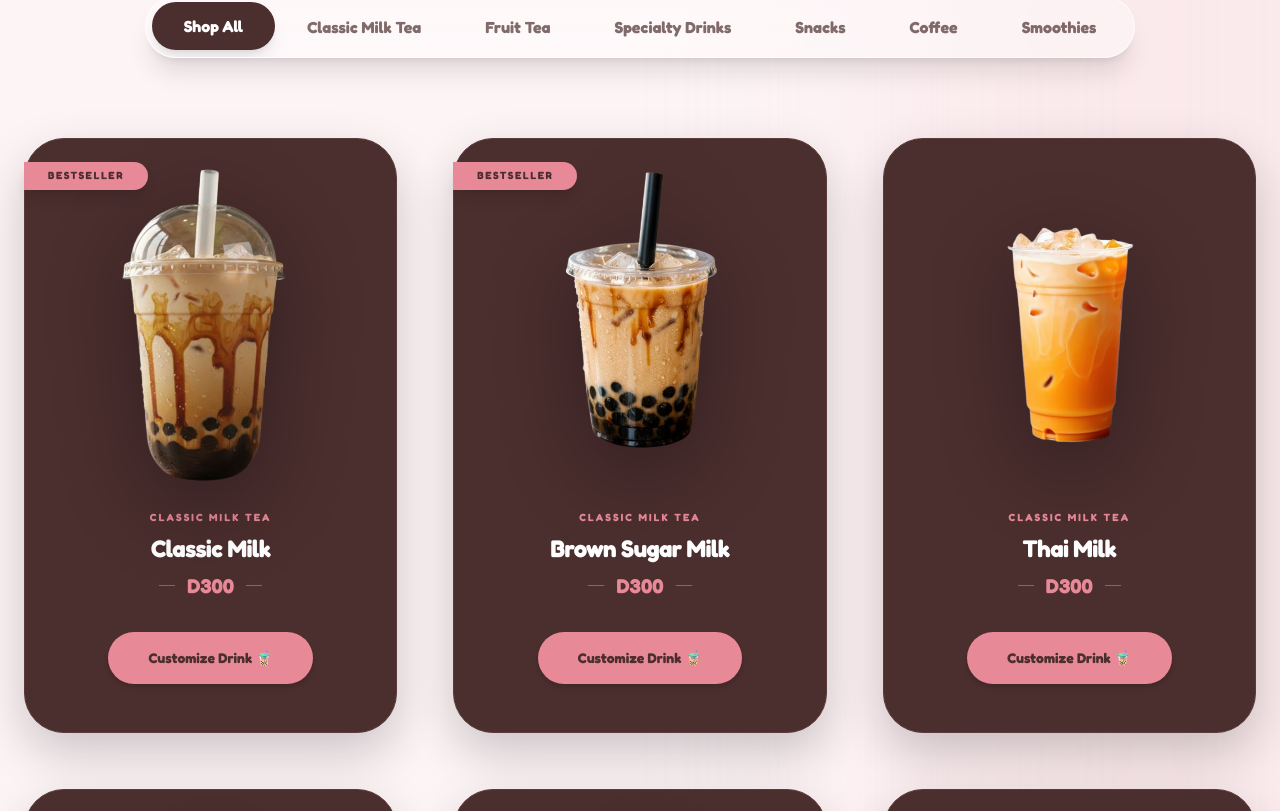
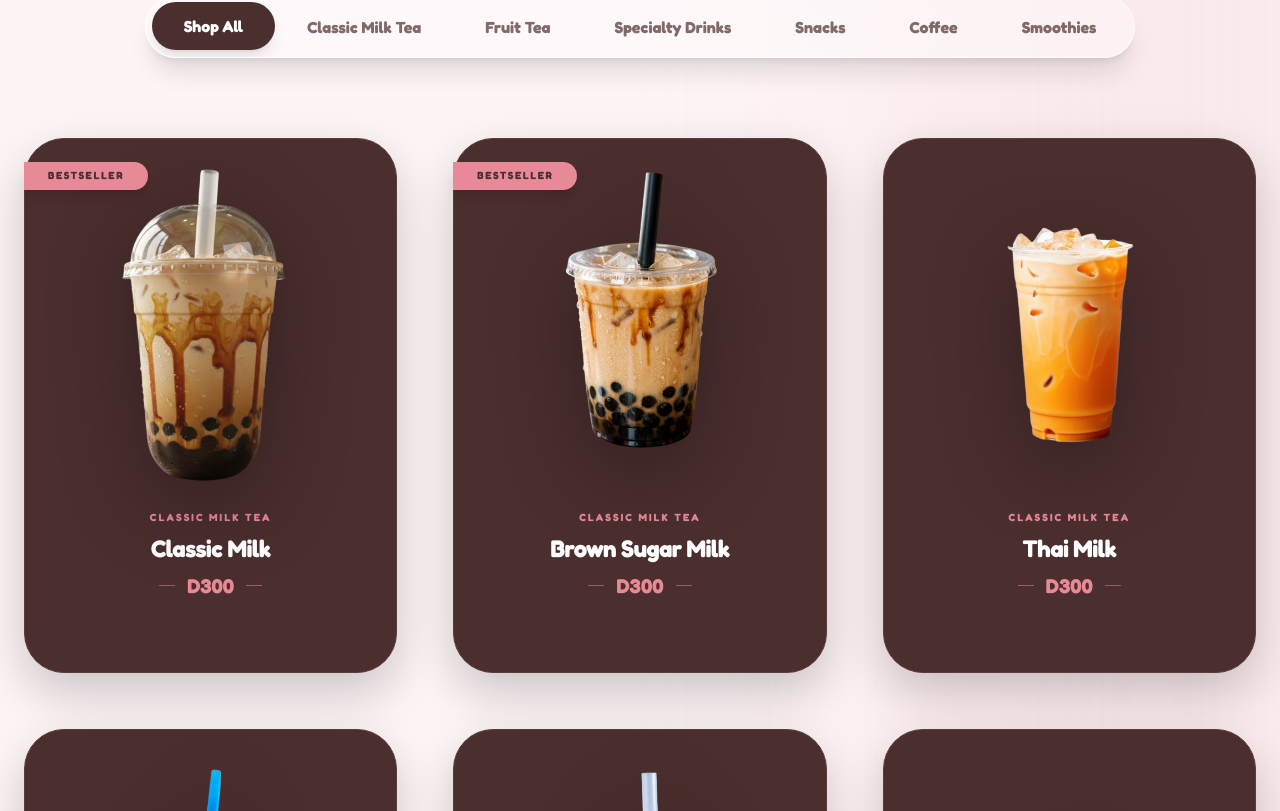
Before and after one commit to Jammeha/bubble-tea-website, a Next.js app: page /menu in a window 1280 px wide. Shown: the part 429-1240 px from the top of the page. Built offline with nearby package versions, Linux system fonts and the light colour scheme.

Commit message:
feat: update footer, activate Brusubi, comment out customize drink, update DrinkModal

```diff
--- a/app/menu/page.tsx
+++ b/app/menu/page.tsx
@@ -4,13 +4,14 @@ import { categories as localCategories } from "@/app/data/categories";
 import { drinks as localDrinks } from "@/app/data/drinks";
 import Navbar from "@/components/Navbar";
 import Image from "next/image";
-import DrinkModal from "@/components/DrinkModal";
+import Link from "next/link";
+// import DrinkModal from "@/components/DrinkModal"; // Customize drink — commented out
 
 export default function MenuPage() {
   const [category, setCategory] = useState("all");
   const categories = localCategories;
   const drinks = localDrinks;
-  const [selectedDrink, setSelectedDrink] = useState<any>(null);
+  // const [selectedDrink, setSelectedDrink] = useState<any>(null); // Customize drink — commented out
 
   const getCategoryName = (cat: string) => {
     if (cat === "all") return "Shop All";
@@ -69,10 +70,10 @@ export default function MenuPage() {
               const categoryName = drink.category?.name;
 
               return (
-                <div
+                <Link
                   key={drinkId}
-                  onClick={() => setSelectedDrink(drink)}
-                  className="group relative cursor-pointer"
+                  href={`/menu/${drink.slug}`}
+                  className="group relative cursor-pointer block"
                 >
                   <div className="h-full bg-[#4B2E2E] rounded-[2.5rem] p-8 pb-10 border border-[#5C3B3B] shadow-[0_20px_50px_rgba(0,0,0,0.2)] hover:shadow-[0_40px_80px_rgba(75,46,46,0.3)] transition-all duration-500 hover:-translate-y-3 flex flex-col items-center">
 
@@ -119,27 +120,30 @@ export default function MenuPage() {
                         <div className="h-[1px] w-4 bg-[#E88997]/50"></div>
                       </div>
 
+                      {/* Customize Drink button — commented out
                       <div
                         className="inline-flex items-center justify-center px-10 py-4 rounded-full text-sm font-bold transition-all duration-300 shadow-md transform group-hover:scale-105 active:scale-95 mb-2 bg-[#E88997] text-[#4B2E2E] hover:bg-white"
                       >
                         Customize Drink 🧋
                       </div>
+                      */}
                     </div>
                   </div>
-                </div>
+                </Link>
               );
             })}
           </div>
         </div>
       </section>
 
-      {/* Drink Customization Modal */}
+      {/* Drink Customization Modal — commented out
       {selectedDrink && (
         <DrinkModal
           drink={selectedDrink}
           onClose={() => setSelectedDrink(null)}
         />
       )}
+      */}
     </>
   );
 }
--- a/components/mens.tsx
+++ b/components/mens.tsx
@@ -1,16 +1,15 @@
 "use client";
 
-import React, { useState } from "react";
+import React from "react";
 import Image from "next/image";
 import Link from "next/link";
 import { drinks as localDrinks, Drink } from "@/app/data/drinks";
-import DrinkModal from "./DrinkModal";
+// import DrinkModal from "./DrinkModal"; // Customize drink — commented out
 
 const Mens = () => {
-  const [selectedDrink, setSelectedDrink] = useState<Drink | null>(null);
-
+  // const [selectedDrink, setSelectedDrink] = useState<Drink | null>(null); // Customize drink — commented out
   // Limit to 3 special drinks as requested
-  const drinks = localDrinks.filter(d => d.isSpecial).slice(0, 3);
+  const drinks = localDrinks.filter((d: Drink) => d.isSpecial).slice(0, 3);
 
   return (
     <section className="bg-white py-24 px-6 md:px-16 relative overflow-hidden">
@@ -36,10 +35,10 @@ const Mens = () => {
           const drinkId = drink.id;
 
           return (
-            <div
+            <Link
               key={drinkId}
-              onClick={() => setSelectedDrink(drink)}
-              className="group relative cursor-pointer"
+              href={`/menu/${drink.slug}`}
+              className="group relative cursor-pointer block"
             >
               <div className="h-full bg-[#4B2E2E] rounded-[3rem] p-10 flex flex-col items-center border border-[#5C3B3B] shadow-[0_15px_45px_rgba(0,0,0,0.2)] hover:shadow-[0_45px_90px_rgba(75,46,46,0.4)] transition-all duration-700 hover:-translate-y-4">
 
@@ -84,12 +83,14 @@ const Mens = () => {
                     <div className="h-[1px] w-4 bg-[#E88997]/50"></div>
                   </div>
 
+                  {/* Customize Drink button — commented out
                   <div suppressHydrationWarning className="inline-flex bg-[#E88997] text-[#4B2E2E] px-8 py-3.5 rounded-full font-black text-sm hover:bg-white transition-all duration-300 shadow-md group-hover:scale-105 active:scale-95">
                     Customize Drink 🧋
                   </div>
+                  */}
                 </div>
               </div>
-            </div>
+            </Link>
           );
         })}
       </div>
@@ -104,13 +105,14 @@ const Mens = () => {
         </Link>
       </div>
 
-      {/* Customization Modal */}
+      {/* Customize Drink Modal — commented out
       {selectedDrink && (
         <DrinkModal
           drink={selectedDrink}
           onClose={() => setSelectedDrink(null)}
         />
       )}
+      */}
     </section>
   );
 };
```
